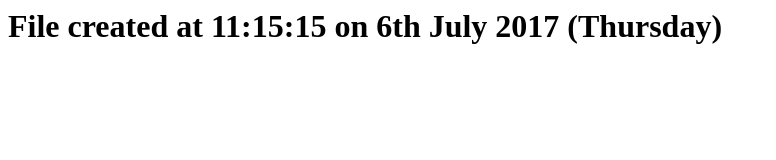
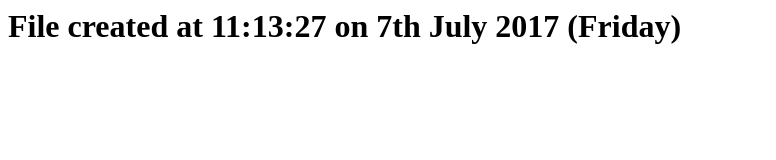
Before and after one commit to sole/publish-and-cron, a plain HTML site: page index.html in a window 1280 px wide. Shown: the whole page, without its empty margins (0-776 px from the left). Drawn offline with Linux system fonts and the light colour scheme.

Commit message:
Built from commit 9921361ec153f92ea03c2b71ecfaecc8a2d7d6eb

```diff
--- a/index.html
+++ b/index.html
@@ -1 +1 @@
-<h1>File created at 11:15:15 on 6th July 2017 (Thursday)</h1>
+<h1>File created at 11:13:27 on 7th July 2017 (Friday)</h1>
```
